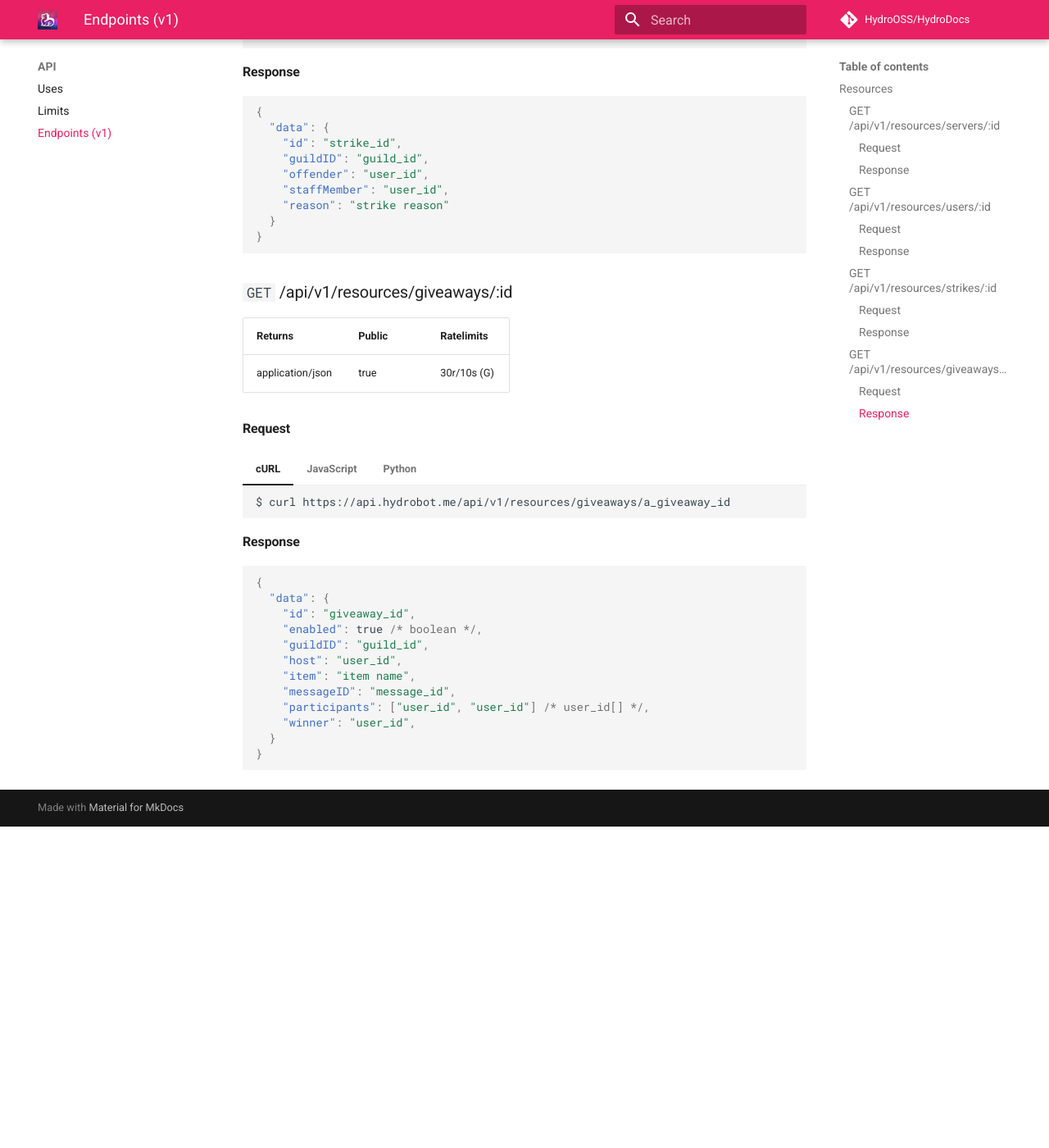
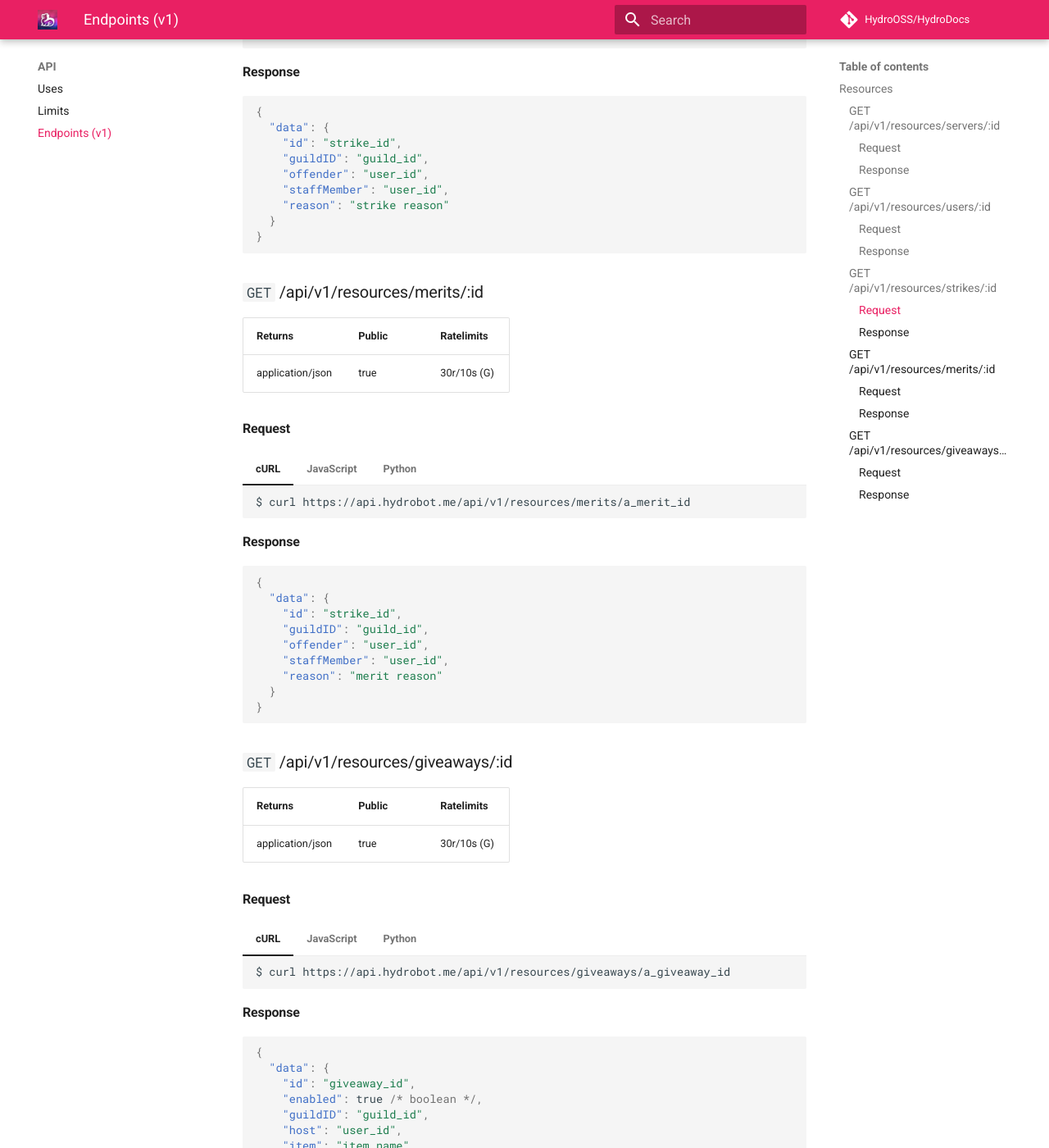
Before and after one commit to HydroOSS/HydroDocs, an MkDocs documentation site: the page built from docs/api/endpoints.md, in a window 1280 px wide and 1400 px high, scrolled down 2526 px. Shown: the whole window at 82% size. Built offline with MkDocs 1.6.1 and Material for MkDocs 9.7.7, drawn with Linux system fonts in a browser that asks for light colours; comment, search, counter and statistics services are not loaded; before the commit the page ends 3534 px from its top, so only the background shows below that.

Commit message:
feat: add merits

````diff
--- a/docs/api/endpoints.md
+++ b/docs/api/endpoints.md
@@ -168,6 +168,51 @@ The main thing that the API serves is resources like server data. The full list
 }
 ```
 
+### `GET` /api/v1/resources/merits/:id
+
+| Returns          | Public | Ratelimits  |
+|------------------|--------|-------------|
+| application/json | true   | 30r/10s (G) |
+
+#### Request
+
+=== "cURL"
+    ```bash
+    $ curl https://api.hydrobot.me/api/v1/resources/merits/a_merit_id
+    ```
+=== "JavaScript"
+    !!! info
+        This example uses [window.fetch](https://developer.mozilla.org/en-US/docs/Web/API/Fetch_API)/[node-fetch](https://github.com/node-fetch/node-fetch). Try pasting it in your browser console!
+    ```js
+    const url = "https://api.hydrobot.me/api/v1/resources/merits/a_merit_id";
+    const resp = await (await window.fetch(url)).json();
+    console.log(resp);
+    ```
+=== "Python"
+    !!! info
+        This example uses [requests](https://pypi.org/project/requests).
+    ```py
+    import requests
+
+    url = 'https://api.hydrobot.me/api/v1/resources/merits/a_merit_id'
+    resp = requests.get(url=url).json()
+    print(resp)
+    ```
+
+#### Response
+
+```json
+{
+  "data": {
+    "id": "strike_id",
+    "guildID": "guild_id",
+    "offender": "user_id",
+    "staffMember": "user_id",
+    "reason": "merit reason"
+  }
+}
+```
+
 ### `GET` /api/v1/resources/giveaways/:id
 
 | Returns          | Public | Ratelimits  |
````
